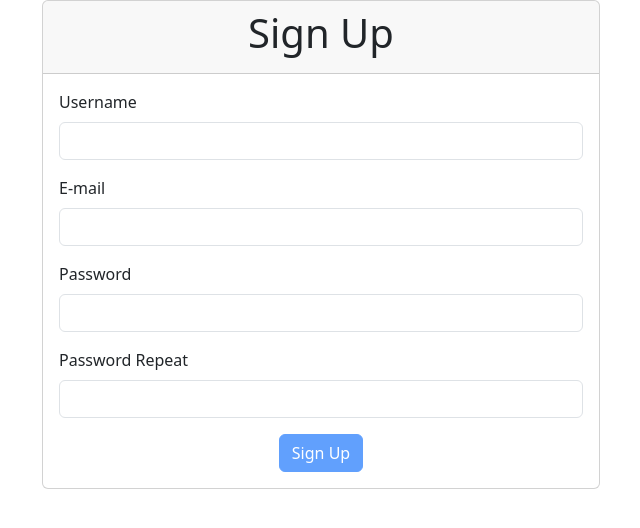
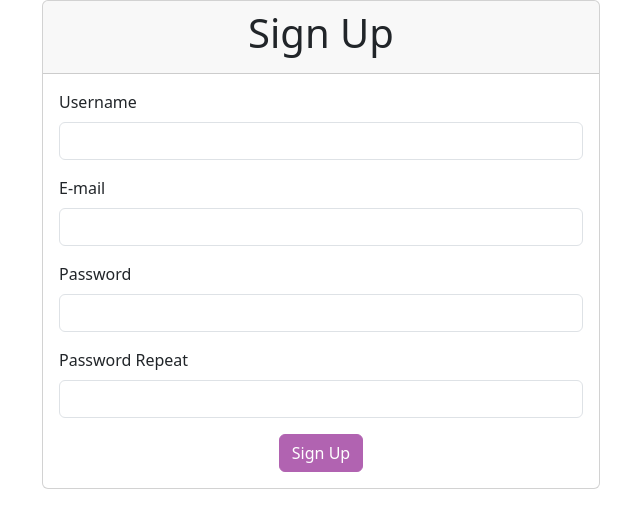
Before and after one commit to erictamhk/vue3-tdd-demo, a Vue app: page / in a window 1280 px wide. Shown: the top 528 px of the page, without its empty margins (319-959 px from the left). Built offline with nearby package versions, Linux system fonts and the light colour scheme.

Commit message:
using scss for styling

```diff
--- a/index.html
+++ b/index.html
@@ -3,12 +3,6 @@
   <head>
     <meta charset="UTF-8" />
     <link rel="icon" href="/favicon.ico" />
-    <link
-      href="https://cdn.jsdelivr.net/npm/bootstrap@5.3.2/dist/css/bootstrap.min.css"
-      rel="stylesheet"
-      integrity="sha384-T3c6CoIi6uLrA9TneNEoa7RxnatzjcDSCmG1MXxSR1GAsXEV/Dwwykc2MPK8M2HN"
-      crossorigin="anonymous"
-    />
     <meta name="viewport" content="width=device-width, initial-scale=1.0" />
     <title>Vite App</title>
   </head>
--- /dev/null
+++ b/src/assets/styles.scss
@@ -0,0 +1,3 @@
+$primary: #818;
+
+@import 'node_modules/bootstrap/scss/bootstrap';
--- a/src/main.js
+++ b/src/main.js
@@ -1,3 +1,4 @@
+import './assets/styles.scss'
 import { createApp } from 'vue'
 //import { createPinia } from 'pinia'
 
```
